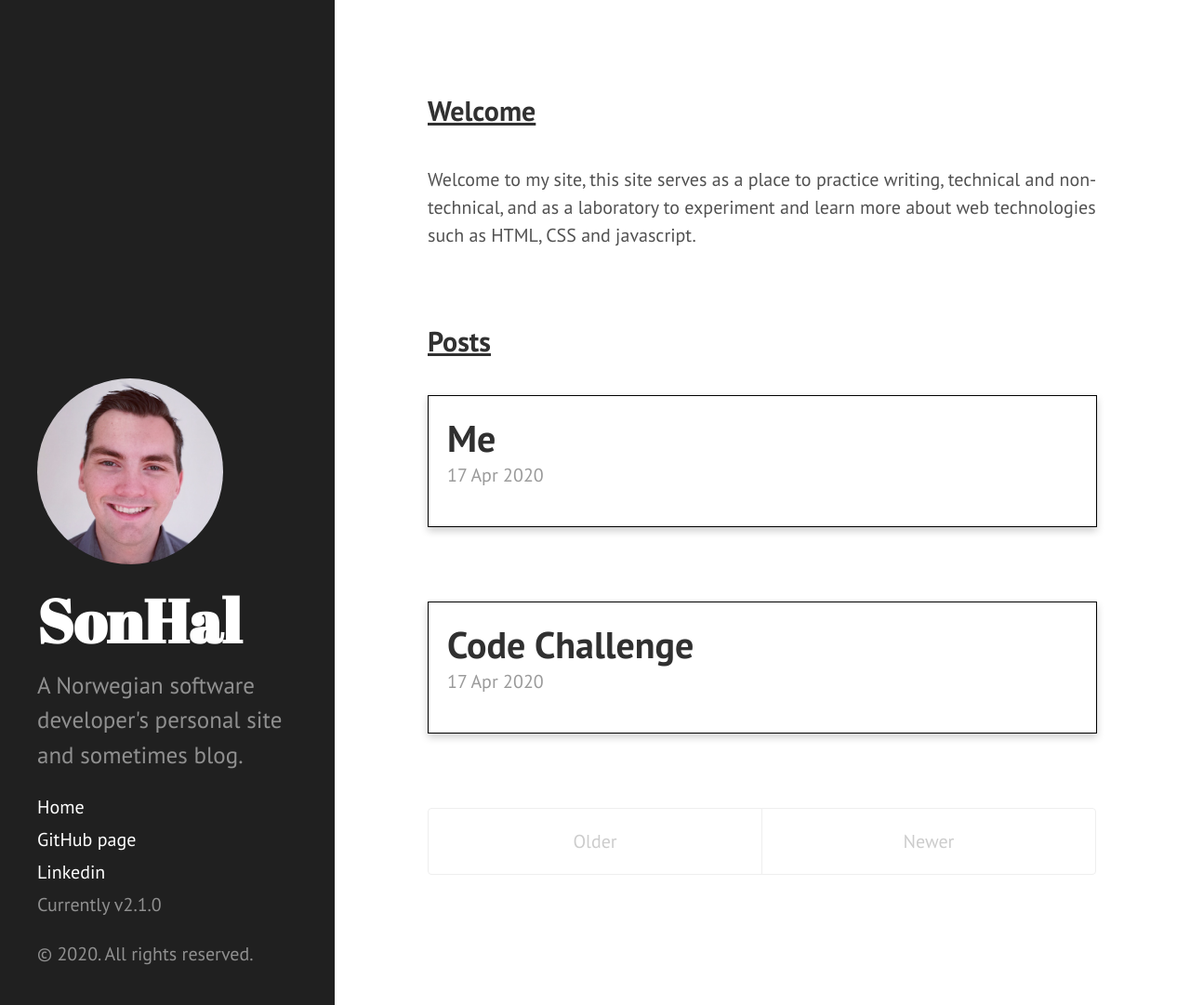
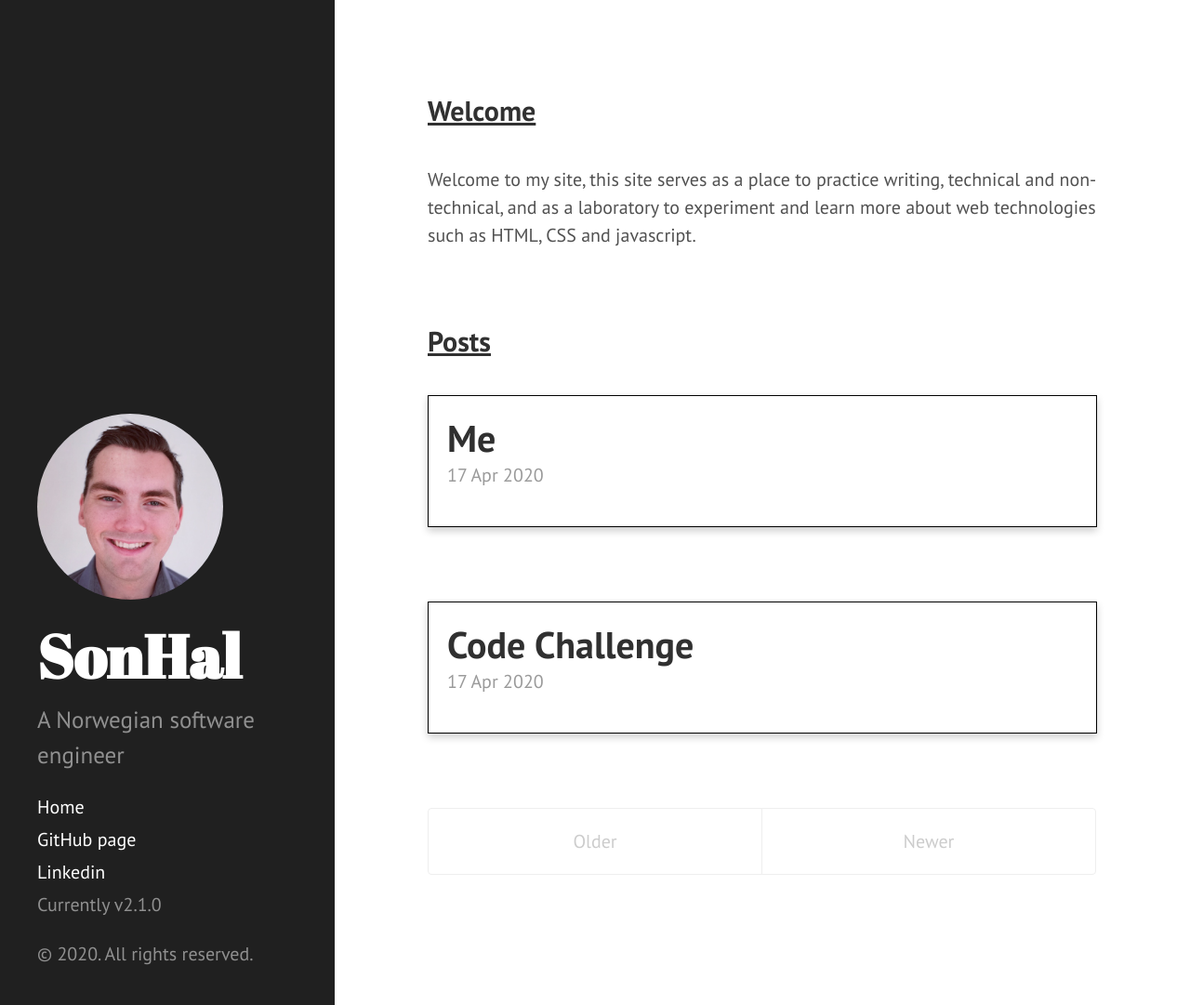
Before and after one commit to sonhal/sonhal-website, a Jekyll site: the page built from index.html, in a window 1280 px wide and 1081 px high. Shown: the whole window at 93% size. Built offline with Jekyll 4.4.1, drawn with Linux system fonts in a browser that asks for light colours; the list of posts is cut into pages by our own code.

```diff
--- a/_config.yml
+++ b/_config.yml
@@ -9,7 +9,7 @@
 # Setup
 title:            SonHal
 tagline:          'Norwegian Developer blog'
-description:      "A Norwegian software developer's personal site and sometimes blog."
+description:      "A Norwegian software engineer"
 url:              https://sonhal.github.com
 baseurl:          /
 
```
Also changed, not shown: public/favicon.ico.
